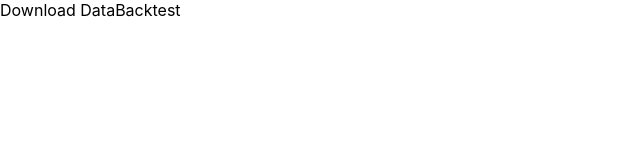
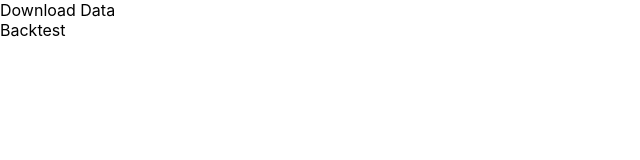
Before and after one commit to Hhanuska/crypto-trader, a Next.js app: page / in a window 1280 px wide. Shown: the top 160 px of the page, without its empty margins (0-640 px from the left). Built offline with nearby package versions, Linux system fonts and the light colour scheme.

Commit message:
Add basic css

```diff
--- a/styles/globals.css
+++ b/styles/globals.css
@@ -1,7 +1,5 @@
-html,
-body {
-  padding: 0;
-  margin: 0;
+html, body {
+  margin: auto;
   font-family: -apple-system, BlinkMacSystemFont, Segoe UI, Roboto, Oxygen,
     Ubuntu, Cantarell, Fira Sans, Droid Sans, Helvetica Neue, sans-serif;
 }
@@ -9,6 +7,11 @@ body {
 a {
   color: inherit;
   text-decoration: none;
+  display: block;
+}
+
+input {
+  display: block;
 }
 
 * {
```
